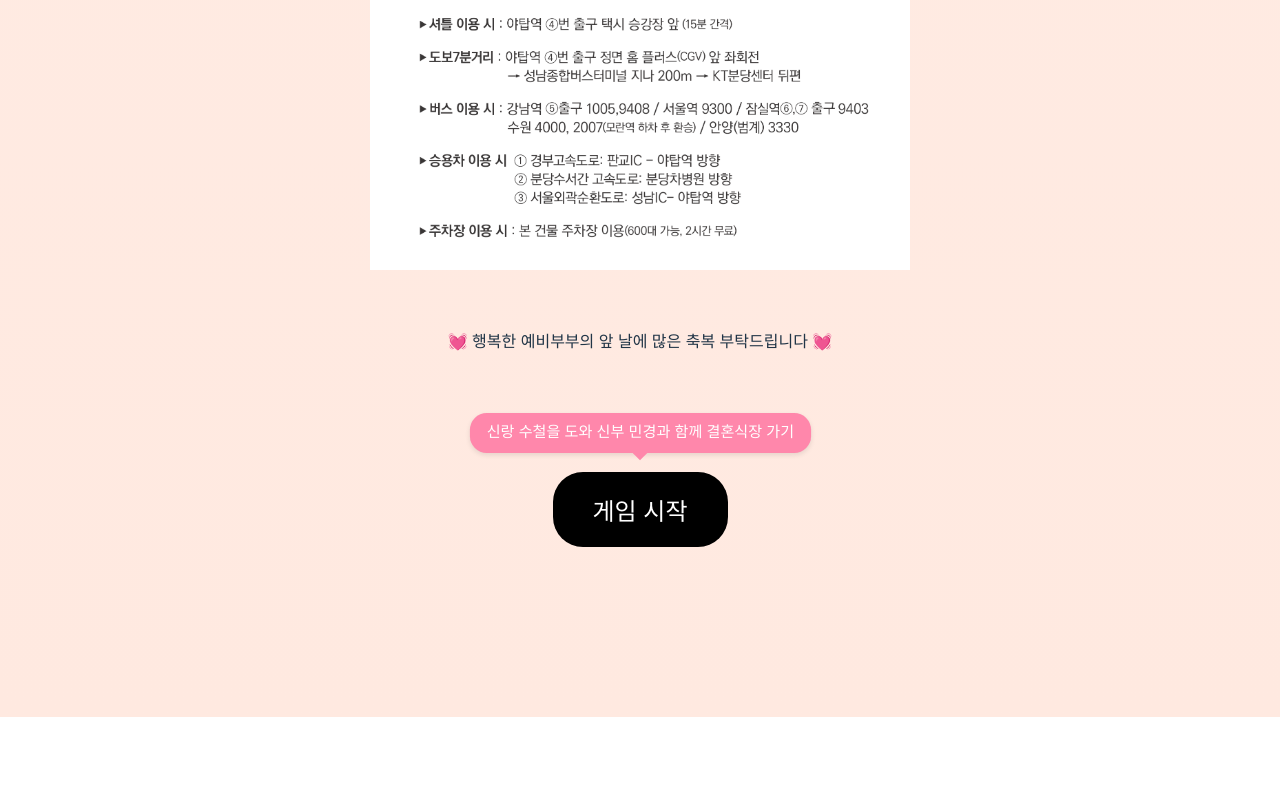
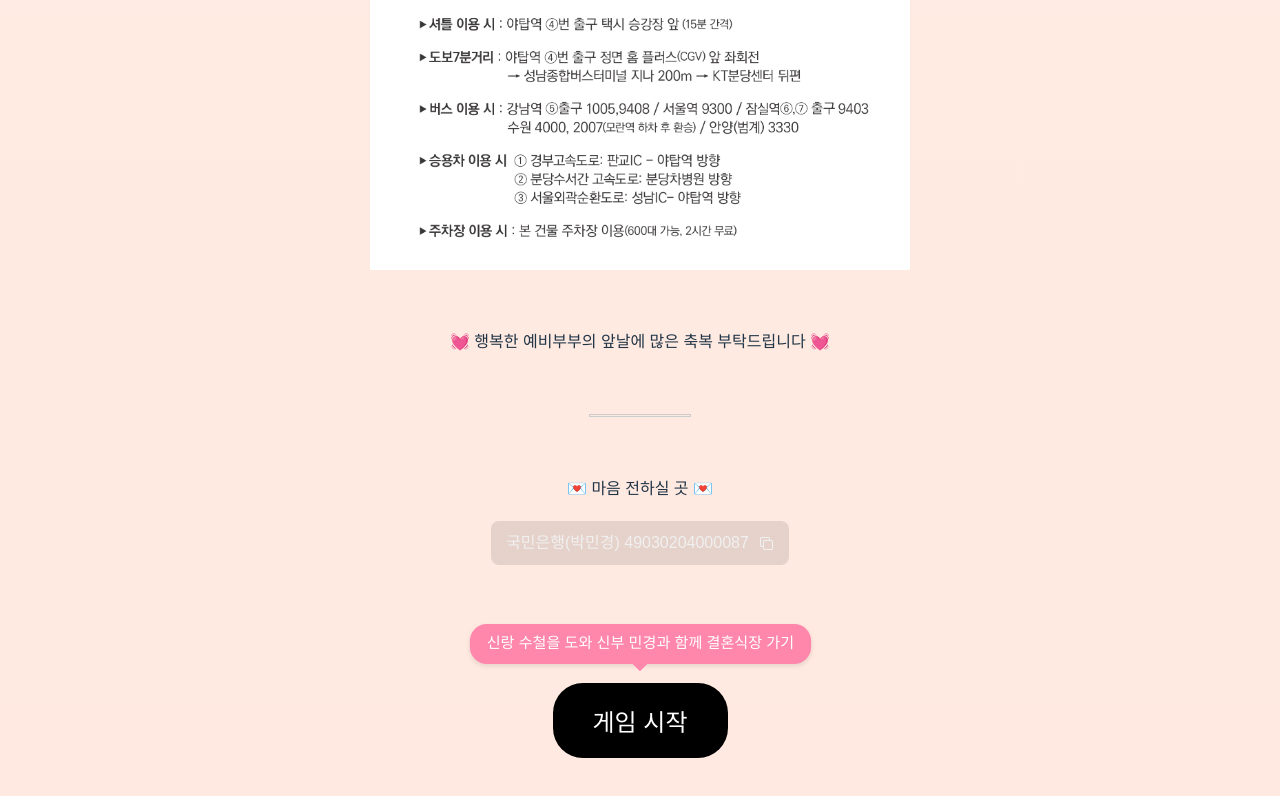
Before and after one commit to nyangzzi/happy-ming-wedding, a React (Vite) app: page /#/ in a window 1280 px wide. Shown: the part 8894-9690 px from the top of the page. Before the commit the page ends 9611 px from the top, so only its background shows below. Built offline with nearby package versions, Linux system fonts and the light colour scheme.

Commit message:
feat: 계좌번호 추가

```diff
--- a/src/pages/HomePage.tsx
+++ b/src/pages/HomePage.tsx
@@ -1,3 +1,4 @@
+import { useState } from 'react'
 import { useNavigate } from 'react-router-dom'
 import './home.css'
 import kakaotalkImg from '../assets/kakaotalk.png'
@@ -21,9 +22,26 @@ import nowSuMingImg from '../assets/now-su-ming.png'
 import weddingPosterImg from '../assets/wedding-poster.png'
 import mapImg from '../assets/map.png'
 
+import { CheckCircledIcon, CopyIcon } from '@radix-ui/react-icons'
+
 
 export default function HomePage() {
   const nav = useNavigate()
+  const [showToast, setShowToast] = useState(false)
+
+  const handleCopy = () => {
+    const textToCopy = '국민은행(박민경) 49030204000087'
+    navigator.clipboard.writeText(textToCopy).then(() => {
+      setShowToast(true)
+      setTimeout(() => {
+        setShowToast(false)
+      }, 2000)
+    }).catch(err => {
+      console.error('클립보드 복사 실패:', err)
+      alert('복사에 실패했습니다.')
+    })
+  }
+
   return (
     <div className="page page--home">
       <div style={{ height: 100 }} />
@@ -146,7 +164,32 @@ export default function HomePage() {
       </div>
 
       <div>
-        💓 행복한 예비부부의 앞 날에 많은 축복 부탁드립니다 💓
+        💓 행복한 예비부부의 앞날에 많은 축복 부탁드립니다 💓
+      </div>
+
+      <div style={{ width: '100px', height: '1px', border: '1px solid #ccc' }} />
+
+      <div>
+        💌 마음 전하실 곳 💌
+        <br />
+        <div
+          onClick={handleCopy}
+          style={{
+            display: 'flex',
+            flexDirection: 'row',
+            gap: '10px',
+            justifyContent: 'center',
+            alignItems: 'center',
+            cursor: 'pointer',
+            backgroundColor: 'rgba(0, 0, 0, 0.1)',
+            padding: '10px 15px',
+            borderRadius: '8px',
+            color: '#f0f0f0',
+          }}
+        >
+          국민은행(박민경) 49030204000087
+          <CopyIcon />
+        </div>
       </div>
 
       <div className="cta" style={{ gap: '10px' }}>
@@ -156,6 +199,15 @@ export default function HomePage() {
 
       <div style={{ height: 100 }} />
 
+      {showToast && (
+        <div className="toast-message">
+          <div style={{ display: 'flex', alignItems: 'center', gap: '10px' }}>
+            <CheckCircledIcon style={{ width: '22px', height: '22px', borderRadius: '100%', background: '#28a7466b' }} />
+            복사 완료!
+          </div>
+        </div>
+      )}
+
     </div>
   )
 }
--- a/src/pages/home.css
+++ b/src/pages/home.css
@@ -118,3 +118,35 @@
     transform: scale(1);
   }
 }
+
+.toast-message {
+  position: fixed;
+  bottom: 80px;
+  min-width: 300px;
+  left: 50%;
+  transform: translateX(-50%);
+  background-color: rgba(155, 155, 155, 0.7);
+  color: white;
+  padding: 13px 20px;
+  border-radius: 16px;
+  z-index: 1000;
+  animation: fadeInOut 2s forwards;
+}
+
+@keyframes fadeInOut {
+  0% {
+    opacity: 0;
+  }
+
+  10% {
+    opacity: 1;
+  }
+
+  90% {
+    opacity: 1;
+  }
+
+  100% {
+    opacity: 0;
+  }
+}
```
